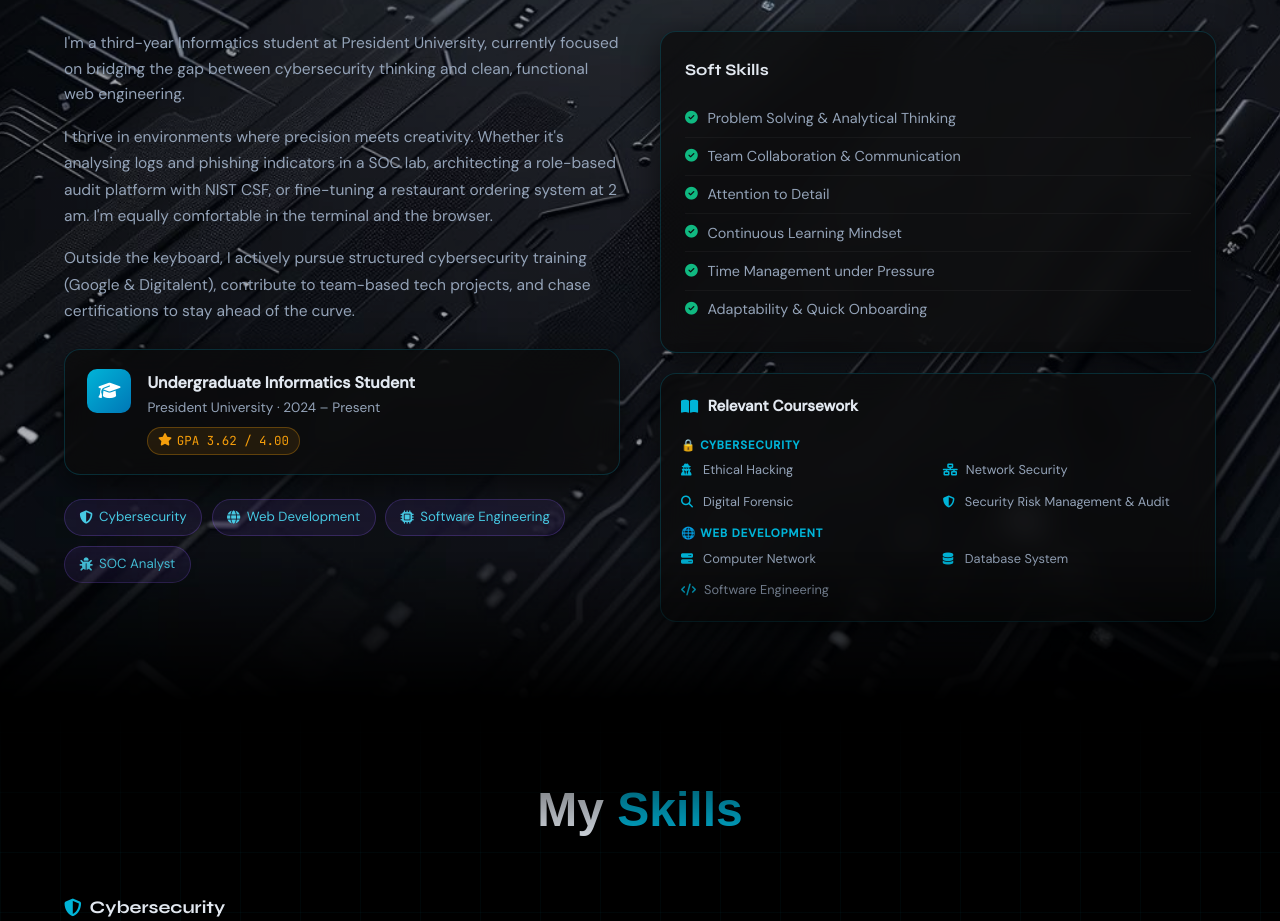
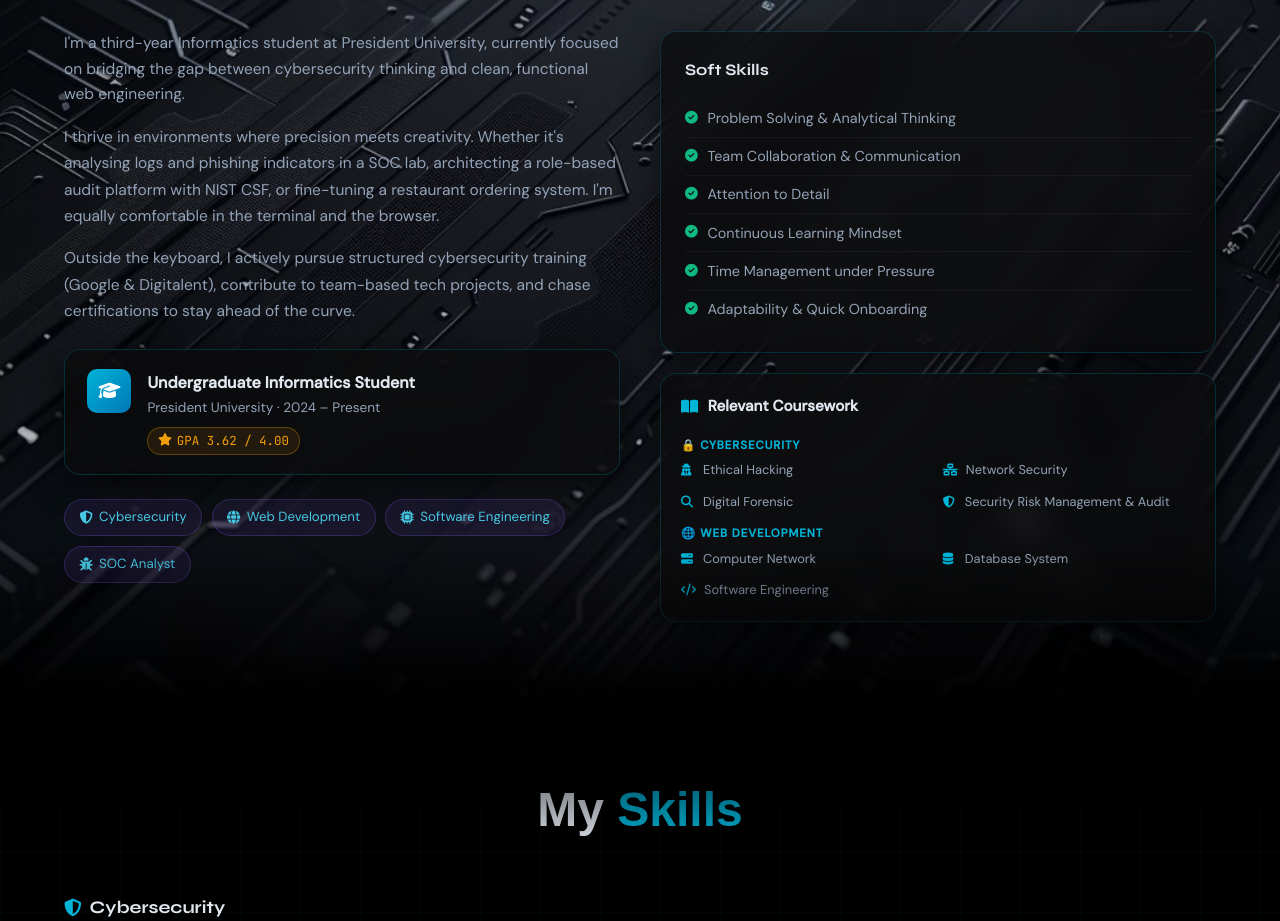
Before and after one commit to zyra-27/Portofolio, a plain HTML site: page index.html in a window 1280 px wide. Shown: the part 960-1881 px from the top of the page. Drawn offline with nearby package versions, Linux system fonts and the light colour scheme.

Commit message:
tulis di sini perubahan apa yang kamu buat

```diff
--- a/index.html
+++ b/index.html
@@ -166,7 +166,7 @@
           I'm a third-year Informatics student at President University, currently focused on bridging the gap between cybersecurity thinking and clean, functional web engineering.
         </p>
         <p>
-          I thrive in environments where precision meets creativity. Whether it's analysing logs and phishing indicators in a SOC lab, architecting a role-based audit platform with NIST CSF, or fine-tuning a restaurant ordering system at 2 am. I'm equally comfortable in the terminal and the browser.
+          I thrive in environments where precision meets creativity. Whether it's analysing logs and phishing indicators in a SOC lab, architecting a role-based audit platform with NIST CSF, or fine-tuning a restaurant ordering system. I'm equally comfortable in the terminal and the browser.
         </p>
         <p>
           Outside the keyboard, I actively pursue structured cybersecurity training (Google & Digitalent), contribute to team-based tech projects, and chase certifications to stay ahead of the curve.
```
